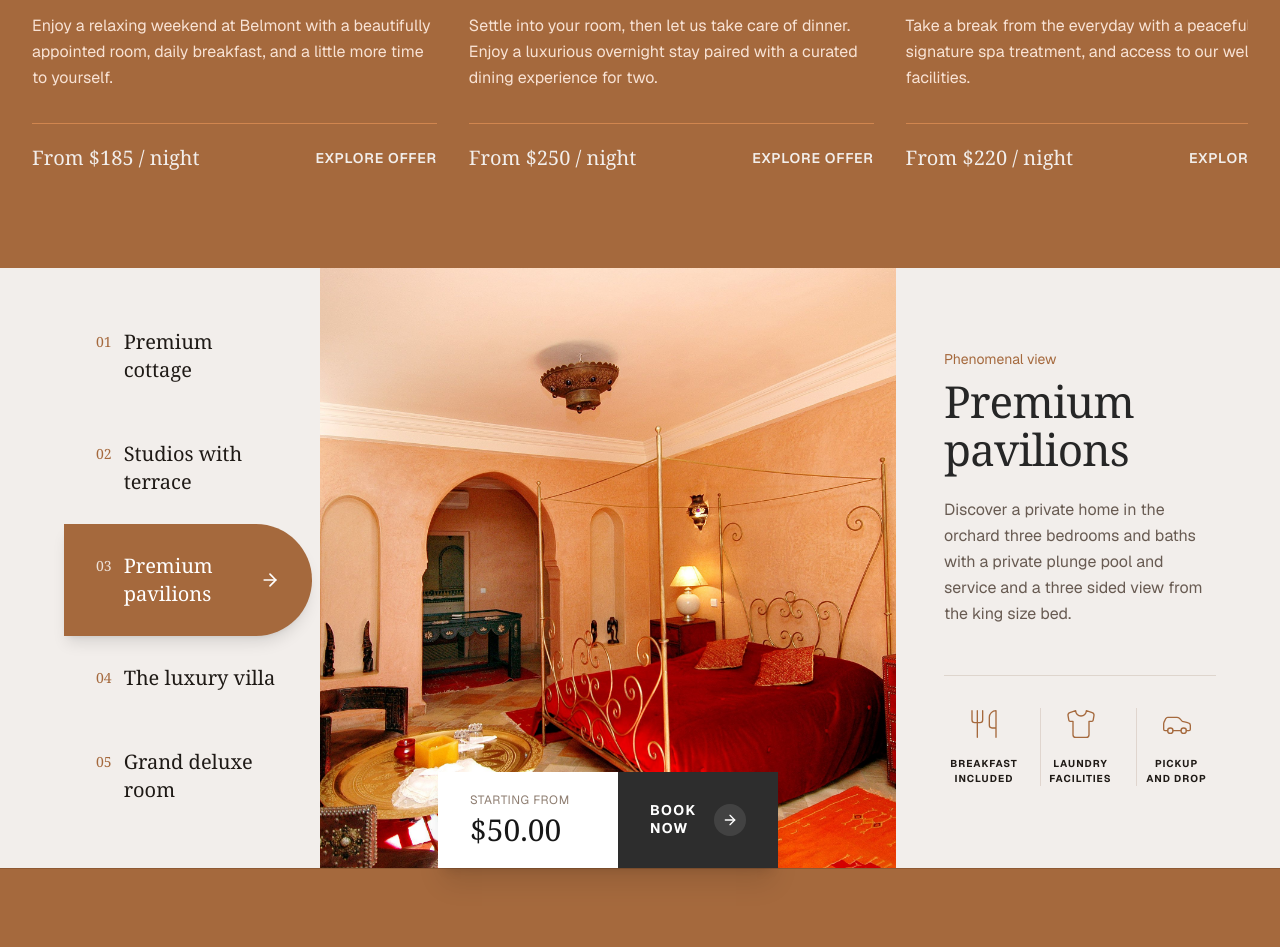
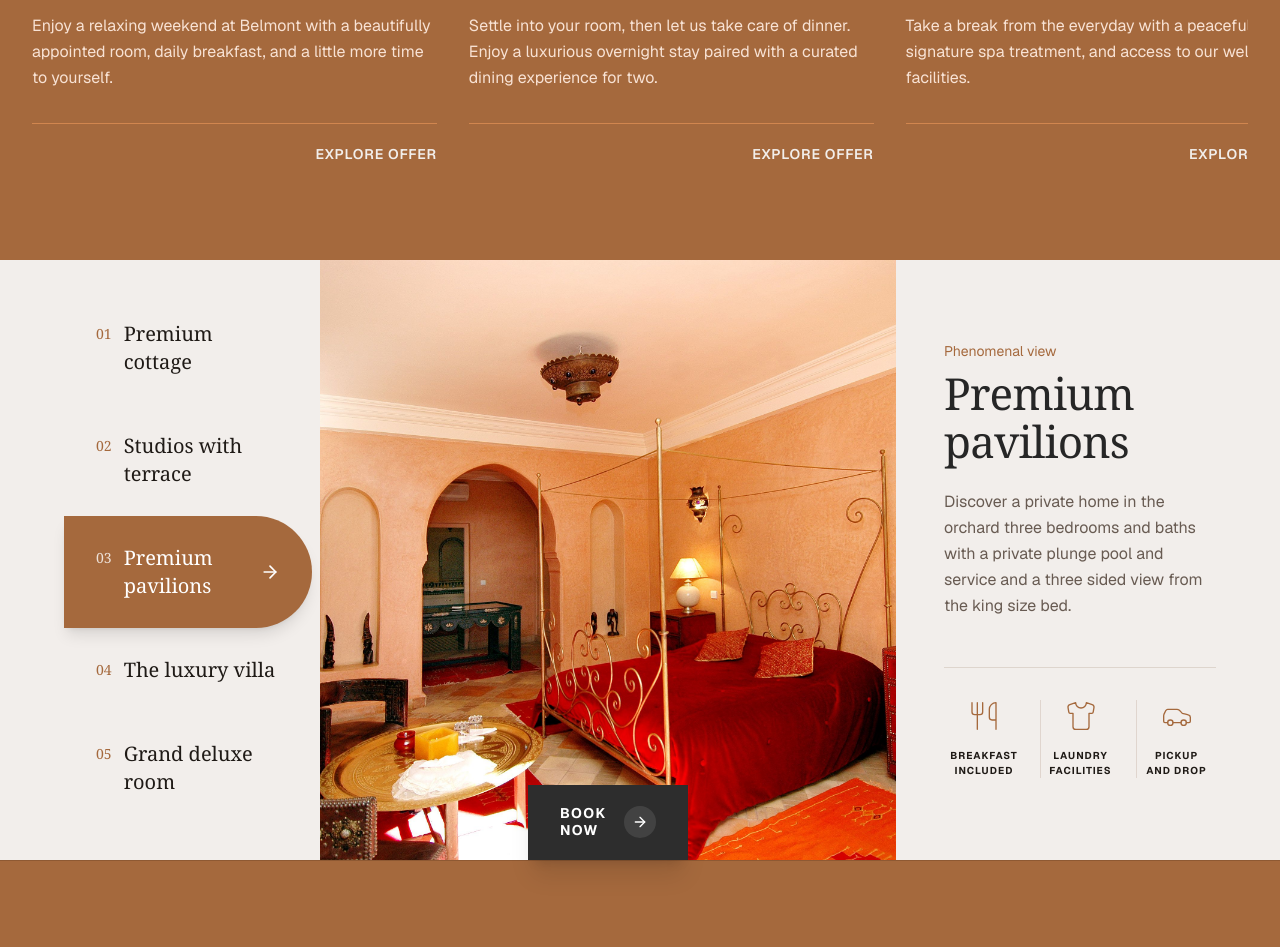
Before and after one commit to xieumar/belmont, a Next.js app: page / in a window 1280 px wide. Shown: the part 4245-5192 px from the top of the page. Built offline with nearby package versions, Linux system fonts and the light colour scheme.

Commit message:
fix(content): align check-out time, pet policy and offer pricing

```diff
--- a/components/hotel/DiscoverDestinations.tsx
+++ b/components/hotel/DiscoverDestinations.tsx
@@ -13,7 +13,6 @@ const rooms = [
     title: "Premium cottage",
     description:
       "Experience the ultimate comfort in our secluded cottage with beautiful garden views and rustic charm.",
-    price: "$35.00",
     image: "/room1.jpg",
   },
   {
@@ -23,7 +22,6 @@ const rooms = [
     title: "Studios with terrace",
     description:
       "Enjoy a spacious open-plan layout featuring a private terrace perfect for evening relaxation.",
-    price: "$40.00",
     image: "/room.jpg",
   },
   {
@@ -33,7 +31,6 @@ const rooms = [
     title: "Premium pavilions",
     description:
       "Discover a private home in the orchard three bedrooms and baths with a private plunge pool and service and a three sided view from the king size bed.",
-    price: "$50.00",
     image: "/room2.jpg",
   },
   {
@@ -43,7 +40,6 @@ const rooms = [
     title: "The luxury villa",
     description:
       "A breathtaking villa designed for grandeur, featuring exquisite interiors and sweeping panoramic views.",
-    price: "$95.00",
     image: "/room3.jpg",
   },
   {
@@ -53,7 +49,6 @@ const rooms = [
     title: "Grand deluxe room",
     description:
       "Our largest room option boasting premium amenities, sophisticated decor, and unparalleled service.",
-    price: "$75.00",
     image: "/room4.jpg",
   },
 ];
@@ -102,16 +97,8 @@ export function DiscoverDestinations() {
             fill
             className="object-cover"
           />
-          {/* Price Widget */}
+          {/* Book Widget */}
           <div className="absolute bottom-0 left-1/2 flex -translate-x-1/2 shadow-xl lg:left-1/2 lg:-translate-x-1/2">
-            <div className="flex min-w-[140px] flex-col justify-center bg-white px-6 py-4 lg:min-w-[180px] lg:px-8 lg:py-5">
-              <p className="mb-1 font-sans text-xs uppercase tracking-wider text-neutral-400">
-                Starting from
-              </p>
-              <p className="font-serif text-2xl font-medium text-neutral-900 lg:text-3xl">
-                {activeRoom.price}
-              </p>
-            </div>
             <button className="group flex items-center justify-center gap-4 bg-[#2D2D2D] px-6 py-4 text-white transition-colors hover:bg-black lg:px-8 lg:py-5">
               <span className="w-12 text-left text-xs font-bold leading-tight tracking-widest uppercase lg:text-sm">
                 Book
--- a/components/hotel/HotelFAQ.tsx
+++ b/components/hotel/HotelFAQ.tsx
@@ -14,7 +14,7 @@ const faqs = [
   {
     question: "What time is check-in and check-out?",
     answer:
-      "Check-in begins at 3:00 PM and check-out is at 11:00 AM. Early check-in or late check-out can be arranged with our concierge, subject to availability.",
+      "Check-in begins at 3:00 PM and check-out is at 12:00 PM. Early check-in or late check-out can be arranged with our concierge, subject to availability.",
   },
   {
     question: "Do you offer airport transfers?",
@@ -29,7 +29,7 @@ const faqs = [
   {
     question: "Are pets allowed at the resort?",
     answer:
-      "We are proudly pet-friendly! We welcome well-behaved pets and even offer special pet amenities upon request. A standard deep-cleaning fee applies to all pet stays.",
+      "Unfortunately, pets are not allowed at the resort. Service animals are welcome; please contact us before your stay so we can make arrangements.",
   },
   {
     question: "Can I host a private event or wedding?",
--- a/components/hotel/SpecialOffers.tsx
+++ b/components/hotel/SpecialOffers.tsx
@@ -19,7 +19,6 @@ const offers = [
     title: "Stay Longer, Slow Down",
     description:
       "Enjoy a relaxing weekend at Belmont with a beautifully appointed room, daily breakfast, and a little more time to yourself.",
-    price: "From $185 / night",
     image: "/room1.jpg",
   },
   {
@@ -27,7 +26,6 @@ const offers = [
     title: "An Evening to Remember",
     description:
       "Settle into your room, then let us take care of dinner. Enjoy a luxurious overnight stay paired with a curated dining experience for two.",
-    price: "From $250 / night",
     image: "/rooftop.jpg",
   },
   {
@@ -35,7 +33,6 @@ const offers = [
     title: "Your Time to Unwind",
     description:
       "Take a break from the everyday with a peaceful stay, signature spa treatment, and access to our wellness facilities.",
-    price: "From $220 / night",
     image: "/poolside_tropical.jpg",
   },
   {
@@ -43,7 +40,6 @@ const offers = [
     title: "Reconnect & Recharge",
     description:
       "Escape the noise with guided outdoor tours, serene spaces, and evening stargazing. Find your perfect balance in nature.",
-    price: "From $190 / night",
     image: "/view.jpg",
   },
   {
@@ -51,7 +47,6 @@ const offers = [
     title: "The Nomad Experience",
     description:
       "Designed for the remote worker. Enjoy premium connectivity, quiet lounging areas, and vibrant evening entertainment.",
-    price: "From $210 / night",
     image: "/lounge2.jpg",
   },
 ];
@@ -135,10 +130,7 @@ export function SpecialOffers() {
                         <p className="mb-8 flex-1 font-sans text-sm leading-relaxed text-terra-100 sm:text-base">
                           {offer.description}
                         </p>
-                        <div className="flex items-center justify-between border-t border-terra-300 pt-5 mt-auto">
-                          <span className="font-serif text-lg sm:text-xl">
-                            {offer.price}
-                          </span>
+                        <div className="flex items-center justify-end border-t border-terra-300 pt-5 mt-auto">
                           <button className="font-sans text-sm font-semibold uppercase tracking-wider text-neutral-100 transition-colors hover:text-terra-200">
                             Explore Offer
                           </button>
```
